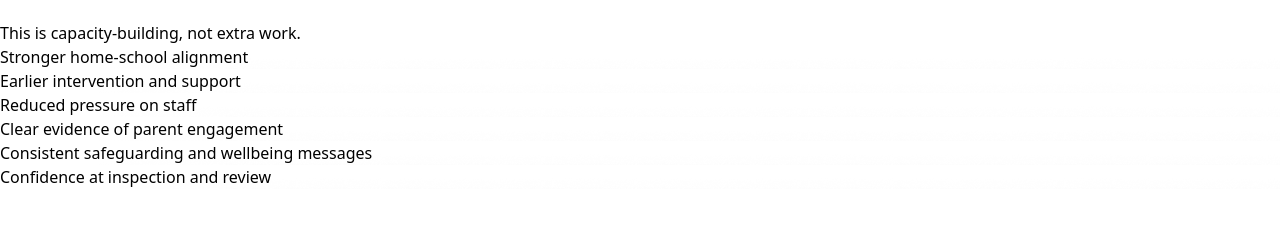
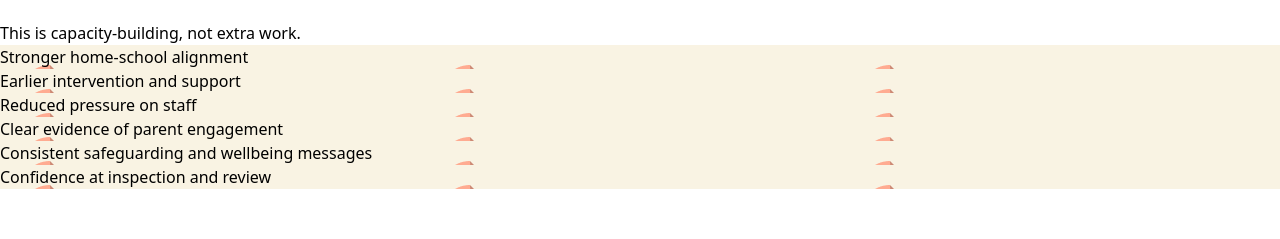
Before and after one commit to saketapplore/landinglinked, a React (Vite) app: page / in a window 1280 px wide. Shown: the part 11318-11557 px from the top of the page. Built offline with nearby package versions, Linux system fonts and the light colour scheme.

Commit message:
fix cards

```diff
--- a/src/App.tsx
+++ b/src/App.tsx
@@ -432,63 +432,63 @@ function App() {
             </p>
 
             {/* Six Cards Grid */}
-            <div className="grid grid-cols-1 md:grid-cols-2 lg:grid-cols-3 gap-6 mt-12">
+            <div className="grid grid-cols-1 md:grid-cols-2 lg:grid-cols-3  mt-12">
               {/* Card 1 */}
               <div
-                className="relative p-[22px] rounded-lg bg-cover bg-center bg-no-repeat min-h-[200px] flex items-center"
-                style={{ backgroundImage: 'url(/images/cart.png)' }}
+                className="relative px-6 py-4 rounded-lg bg-fill bg-center bg-no-repeat min-h-[20px] flex items-center"
+                style={{ backgroundImage: 'url(/images/Main.png)' }}
               >
-                <p className="text-gray-900 font-medium mt-16 text-md relative z-10" style={{ marginRight: '16px' }}>
+                <p className="text-gray-900 ml-6 font-medium mt-20 text-md relative z-10" style={{ marginRight: '16px' }}>
                   Stronger home-school alignment
                 </p>
               </div>
 
               {/* Card 2 */}
               <div
-                className="relative p-[22px] rounded-lg bg-cover bg-center bg-no-repeat min-h-[200px] flex items-center"
-                style={{ backgroundImage: 'url(/images/cart.png)' }}
+                className="relative px-6 py-4 rounded-lg bg-fill bg-center bg-no-repeat min-h-[50px] flex items-center"
+                style={{ backgroundImage: 'url(/images/Main.png)' }}
               >
-                <p className="text-gray-900 font-medium mt-16 text-md relative z-10">
+                <p className="text-gray-900 ml-6 font-medium mt-20 text-md relative z-10">
                   Earlier intervention and support
                 </p>
               </div>
 
               {/* Card 3 */}
               <div
-                className="relative p-[22px] rounded-lg bg-cover bg-center bg-no-repeat min-h-[150px] flex items-center"
-                style={{ backgroundImage: 'url(/images/cart.png)' }}
+                className="relative px-6 py-4 rounded-lg bg-fill bg-center bg-no-repeat min-h-[50px] flex items-center"
+                style={{ backgroundImage: 'url(/images/Main.png)' }}
               >
-                <p className="text-gray-900 font-medium mt-16 text-md relative z-10">
+                <p className="text-gray-900 ml-6 font-medium mt-20 text-md relative z-10">
                   Reduced pressure on staff
                 </p>
               </div>
 
               {/* Card 4 */}
               <div
-                className="relative p-[26px] rounded-lg bg-cover bg-center bg-no-repeat min-h-[200px] flex items-center"
-                style={{ backgroundImage: 'url(/images/cart.png)' }}
+                className="relative px-6 py-4 rounded-lg bg-fill bg-center bg-no-repeat min-h-[50px] flex items-center"
+                style={{ backgroundImage: 'url(/images/Main.png)' }}
               >
-                <p className="text-gray-900 font-medium mt-16 text-md relative z-10">
+                <p className="text-gray-900 ml-6 font-medium mt-20 text-md relative z-10">
                   Clear evidence of parent engagement
                 </p>
               </div>
 
               {/* Card 5 */}
               <div
-                className="relative p-[26px] rounded-lg bg-cover bg-center bg-no-repeat min-h-[200px] flex items-center"
-                style={{ backgroundImage: 'url(/images/cart.png)' }}
+                className="relative px-6 py-4 rounded-lg bg-fill bg-center bg-no-repeat min-h-[50px] flex items-center"
+                style={{ backgroundImage: 'url(/images/Main.png)' }}
               >
-                <p className="text-gray-900 font-medium mt-16 text-md relative z-10">
+                <p className="text-gray-900 ml-6 font-medium mt-20 text-md relative z-10">
                   Consistent safeguarding and wellbeing messages
                 </p>
               </div>
 
               {/* Card 6 */}
               <div
-                className="relative p-[26px] rounded-lg bg-cover bg-center bg-no-repeat min-h-[200px] flex items-center"
-                style={{ backgroundImage: 'url(/images/cart.png)' }}
+                className="relative px-6 py-4 rounded-lg bg-fill bg-center bg-no-repeat min-h-[50px] flex items-center"
+                style={{ backgroundImage: 'url(/images/Main.png)' }}
               >
-                <p className="text-gray-900 font-medium mt-16 text-md relative z-10">
+                <p className="text-gray-900 ml-6 font-medium mt-20 text-md relative z-10">
                   Confidence at inspection and review
                 </p>
               </div>
```
Also changed, not shown: public/images/Main.png (added), public/images/cardd.png (added).
